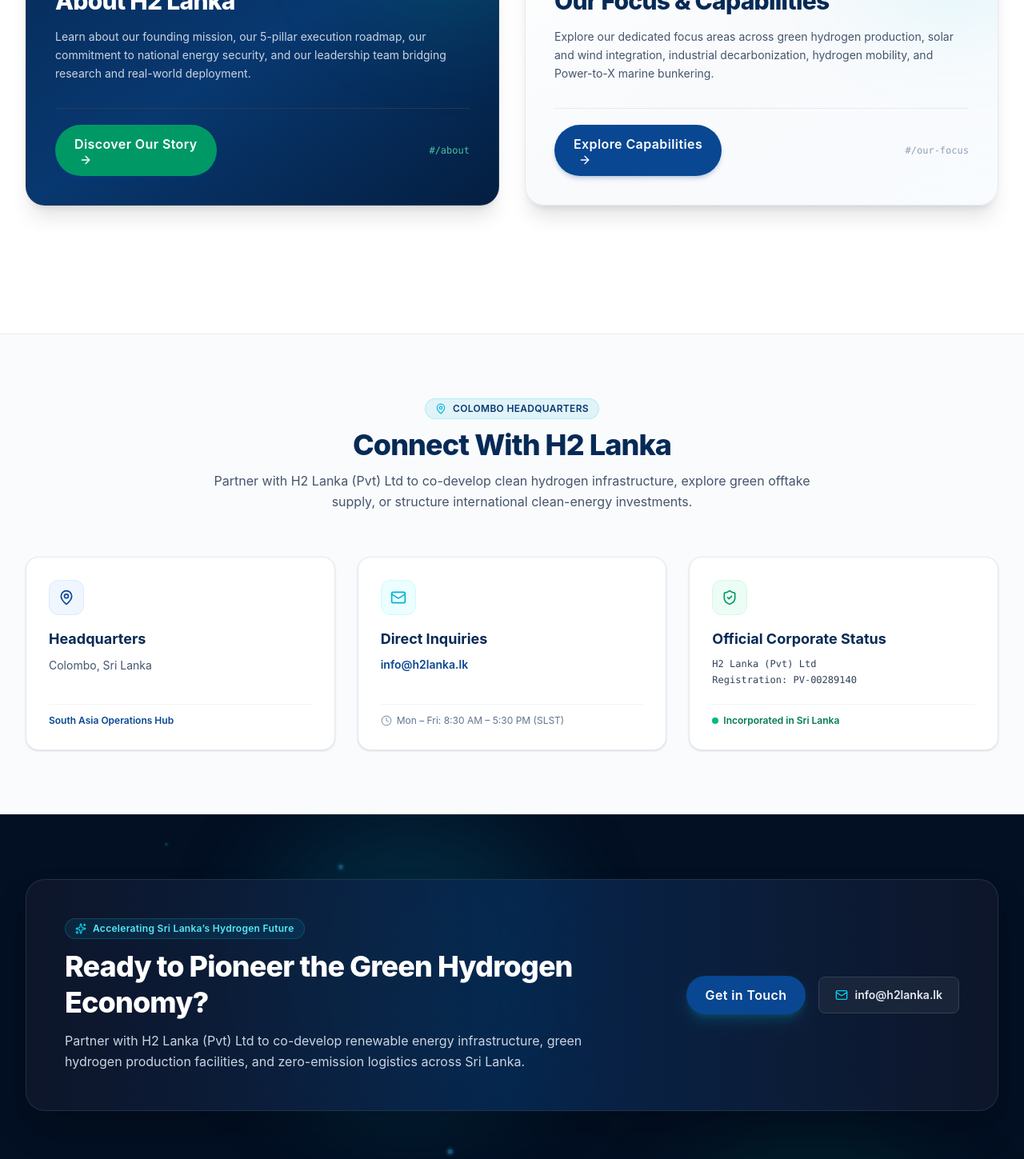
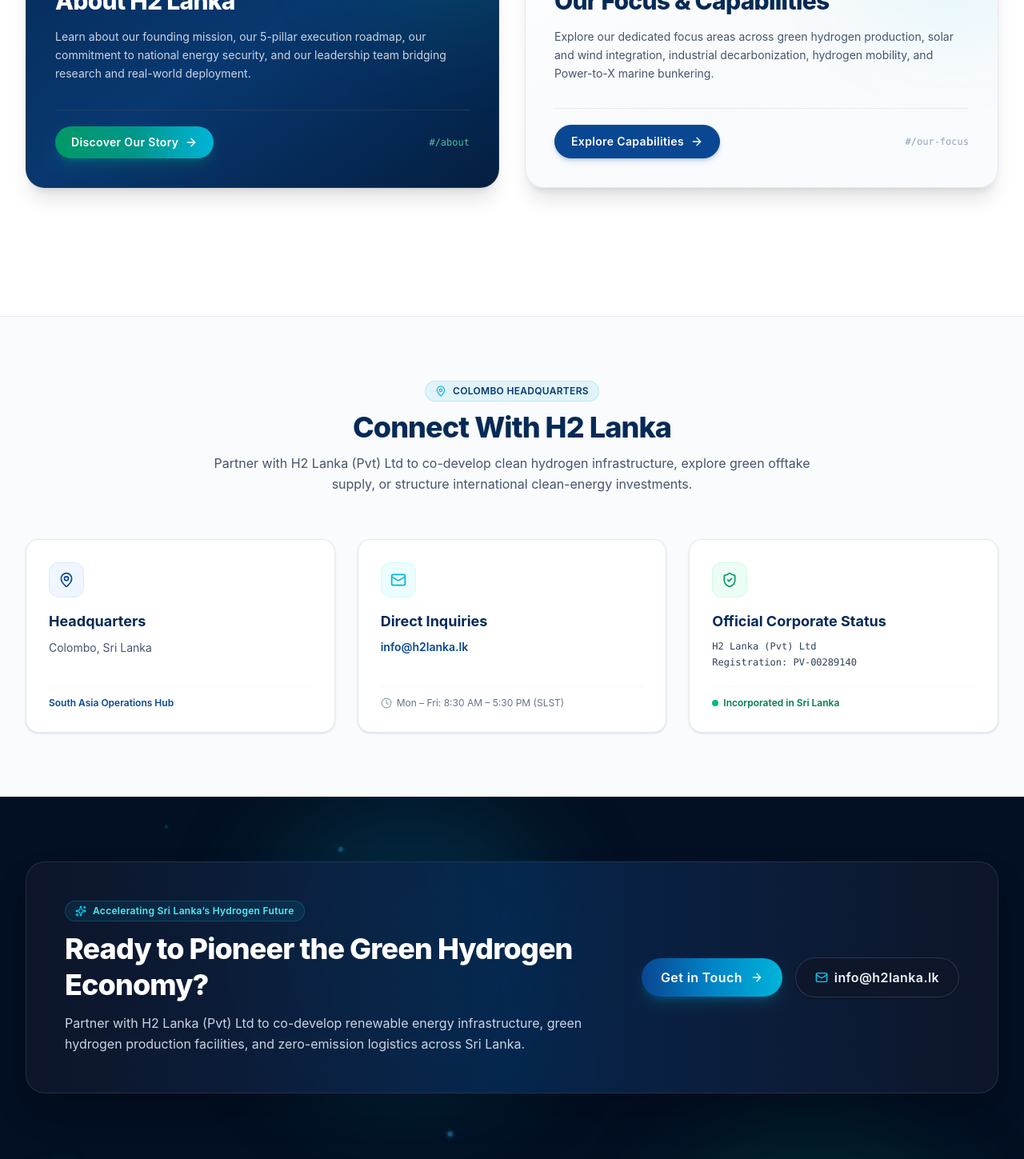
Before and after one commit to watt-soft/h2lanka.lk, a React (Vite) app: page / in a window 1280 px wide. Shown: the part 1300-2749 px from the top of the page at 80% size. Built offline with nearby package versions, Linux system fonts and the light colour scheme.

Commit message:
All the buttons ressponsive issues fixed; common Button component improved to handle all buttons [#main]

```diff
--- a/src/components/about/ValueChainGrid.tsx
+++ b/src/components/about/ValueChainGrid.tsx
@@ -63,14 +63,14 @@
       </div>
 
       {/* Interactive Category Filter Tabs */}
-      <div className="flex flex-wrap items-center justify-center gap-2 sm:gap-3">
+      <div className="flex flex-wrap items-center justify-center gap-1.5 sm:gap-2.5">
         {filterTabs.map((tab) => (
           <button
             key={tab.id}
             type="button"
             onClick={() => setSelectedCategory(tab.id)}
             className={cn(
-              'relative px-4 py-2 rounded-full text-xs sm:text-sm font-semibold transition-all duration-200 flex items-center gap-2 focus:outline-none focus:ring-2 focus:ring-[#094792]',
+              'relative px-3 sm:px-4 py-1.5 sm:py-2 rounded-full text-xs sm:text-sm font-semibold transition-all duration-200 flex items-center gap-1.5 sm:gap-2 focus:outline-none focus:ring-2 focus:ring-[#094792] cursor-pointer whitespace-nowrap active:scale-95',
               selectedCategory === tab.id
                 ? 'bg-[#062A56] text-white shadow-md shadow-slate-900/10'
                 : 'bg-white text-slate-600 hover:text-[#062A56] hover:bg-slate-100/80 border border-slate-200/80'
@@ -79,7 +79,7 @@
             <span>{tab.label}</span>
             <span
               className={cn(
-                'px-1.5 py-0.2 rounded-full text-[11px] font-bold',
+                'px-1.5 py-0.5 rounded-full text-[10px] sm:text-[11px] font-bold',
                 selectedCategory === tab.id
                   ? 'bg-emerald-400 text-slate-950'
                   : 'bg-slate-100 text-slate-500'
--- a/src/components/common/Button.tsx
+++ b/src/components/common/Button.tsx
@@ -1,78 +1,148 @@
 import React from 'react';
-import { motion } from 'framer-motion';
+import { motion, type HTMLMotionProps } from 'framer-motion';
 import { ArrowRight } from 'lucide-react';
 import { cn } from '../../utils/cn';
 
-interface ButtonProps extends React.ButtonHTMLAttributes<HTMLButtonElement> {
-  variant?: 'primary' | 'secondary' | 'outline' | 'ghost';
-  size?: 'sm' | 'md' | 'lg';
+export type ButtonVariant =
+  | 'primary'
+  | 'secondary'
+  | 'gradient'
+  | 'emerald'
+  | 'outline'
+  | 'glass'
+  | 'dark'
+  | 'ghost';
+
+export type ButtonSize = 'xs' | 'sm' | 'md' | 'lg';
+
+interface BaseButtonProps {
+  variant?: ButtonVariant;
+  size?: ButtonSize;
+  icon?: React.ReactNode;
+  iconPosition?: 'left' | 'right';
   showArrow?: boolean;
+  fullWidth?: boolean | 'mobile';
+  mobileText?: string;
   children: React.ReactNode;
-  href?: string;
+  className?: string;
 }
+
+type MotionAnchorProps = Omit<HTMLMotionProps<'a'>, keyof BaseButtonProps | 'href'>;
+type MotionButtonProps = Omit<HTMLMotionProps<'button'>, keyof BaseButtonProps>;
+
+export type ButtonProps = BaseButtonProps &
+  (
+    | ({ href: string } & MotionAnchorProps)
+    | ({ href?: undefined } & MotionButtonProps)
+  );
 
 export const Button: React.FC<ButtonProps> = ({
   variant = 'primary',
   size = 'md',
+  icon,
+  iconPosition = 'left',
   showArrow = false,
+  fullWidth = false,
+  mobileText,
   children,
-  className,
+  className = '',
   href,
-  onClick,
-  ...props
+  ...restProps
 }) => {
   const baseStyles =
-    'relative inline-flex items-center justify-center font-medium rounded-full transition-all duration-300 focus:outline-none focus:ring-2 focus:ring-offset-2 select-none cursor-pointer group';
+    'relative inline-flex items-center justify-center font-semibold rounded-full transition-all duration-300 focus:outline-none focus:ring-2 focus:ring-offset-2 select-none cursor-pointer group whitespace-nowrap active:scale-[0.98] disabled:opacity-50 disabled:pointer-events-none';
 
-  const sizeStyles = {
-    sm: 'text-xs px-4 py-2 gap-1.5',
-    md: 'text-sm sm:text-base px-6 py-2.5 sm:py-3 gap-2',
-    lg: 'text-base sm:text-lg px-8 py-3.5 gap-2.5',
+  const sizeStyles: Record<ButtonSize, string> = {
+    xs: 'text-[11px] sm:text-xs px-3.5 py-1.5 gap-1.5',
+    sm: 'text-xs sm:text-sm px-4 sm:px-5 py-2 sm:py-2.5 gap-1.5',
+    md: 'text-xs sm:text-sm md:text-base px-5 sm:px-6 py-2.5 sm:py-3 gap-2',
+    lg: 'text-sm sm:text-base md:text-lg px-6 sm:px-8 py-3 sm:py-3.5 gap-2.5',
   };
 
-  const variantStyles = {
+  const widthStyles =
+    fullWidth === true
+      ? 'w-full'
+      : fullWidth === 'mobile'
+        ? 'w-full sm:w-auto'
+        : 'w-auto';
+
+  const variantStyles: Record<ButtonVariant, string> = {
     primary:
-      'bg-[#094792] hover:bg-[#073770] text-white shadow-md shadow-[#094792]/20 hover:shadow-lg hover:shadow-[#094792]/30 focus:ring-[#094792]',
+      'bg-[#094792] hover:bg-[#073770] text-white shadow-md shadow-[#094792]/20 hover:shadow-lg hover:shadow-[#094792]/30 focus:ring-[#094792] border border-[#094792]',
     secondary:
-      'bg-white hover:bg-slate-50 text-[#083870] border border-[#094792] shadow-sm hover:shadow-md focus:ring-[#094792]',
+      'bg-white hover:bg-slate-50 text-[#083870] border border-[#094792] shadow-xs hover:shadow-md focus:ring-[#094792]',
+    gradient:
+      'bg-gradient-to-r from-[#094792] via-[#0284C7] to-[#00B4D8] hover:from-[#083870] hover:via-[#0275B1] hover:to-[#38BDF8] text-white shadow-lg shadow-cyan-500/20 hover:shadow-xl hover:shadow-cyan-500/30 border-0 focus:ring-cyan-400',
+    emerald:
+      'bg-gradient-to-r from-emerald-600 via-teal-600 to-[#00B4D8] hover:from-emerald-500 hover:via-teal-500 hover:to-[#38BDF8] text-white shadow-lg shadow-emerald-500/20 hover:shadow-xl hover:shadow-emerald-500/30 border-0 focus:ring-emerald-400',
+    glass:
+      'bg-white/10 hover:bg-white/20 border border-white/25 hover:border-white/40 text-white backdrop-blur-md shadow-sm hover:shadow-md focus:ring-white',
+    dark:
+      'bg-slate-900/90 hover:bg-slate-800 border border-slate-700/80 hover:border-slate-600 text-slate-100 hover:text-white shadow-sm hover:shadow-md focus:ring-slate-500',
     outline:
-      'bg-transparent hover:bg-white/10 text-white border border-white/60 focus:ring-white',
+      'bg-transparent hover:bg-white/10 text-white border border-white/60 hover:border-white focus:ring-white',
     ghost:
       'bg-transparent hover:bg-slate-100 text-[#083870] focus:ring-slate-300',
   };
 
-  const content = (
+  const renderedContent = (
     <>
-      <span className="tracking-wide">{children}</span>
+      {icon && iconPosition === 'left' && (
+        <span className="shrink-0 flex items-center">{icon}</span>
+      )}
+
+      {mobileText ? (
+        <>
+          <span className="hidden sm:inline tracking-wide">{children}</span>
+          <span className="sm:hidden tracking-wide">{mobileText}</span>
+        </>
+      ) : (
+        <span className="tracking-wide">{children}</span>
+      )}
+
+      {icon && iconPosition === 'right' && (
+        <span className="shrink-0 flex items-center">{icon}</span>
+      )}
+
       {showArrow && (
-        <ArrowRight className="w-4 h-4 transition-transform duration-300 group-hover:translate-x-1 shrink-0" />
+        <ArrowRight className="w-4 h-4 transition-transform duration-300 group-hover:translate-x-1 shrink-0 ml-0.5" />
       )}
     </>
   );
 
-  if (href) {
+  const combinedClasses = cn(
+    baseStyles,
+    sizeStyles[size],
+    variantStyles[variant],
+    widthStyles,
+    className
+  );
+
+  if (href !== undefined) {
+    const anchorProps = restProps as MotionAnchorProps;
     return (
       <motion.a
         href={href}
         whileHover={{ scale: 1.02 }}
         whileTap={{ scale: 0.98 }}
-        className={cn(baseStyles, sizeStyles[size], variantStyles[variant], className)}
+        className={combinedClasses}
+        {...anchorProps}
       >
-        {content}
+        {renderedContent}
       </motion.a>
     );
   }
 
+  const buttonProps = restProps as MotionButtonProps;
   return (
     <motion.button
-      type={props.type || 'button'}
+      type={buttonProps.type || 'button'}
       whileHover={{ scale: 1.02 }}
       whileTap={{ scale: 0.98 }}
-      onClick={onClick}
-      disabled={props.disabled}
-      className={cn(baseStyles, sizeStyles[size], variantStyles[variant], className)}
+      className={combinedClasses}
+      {...buttonProps}
     >
-      {content}
+      {renderedContent}
     </motion.button>
   );
 };
--- a/src/components/focus/FocusCTA.tsx
+++ b/src/components/focus/FocusCTA.tsx
@@ -1,6 +1,6 @@
 import React from 'react';
 import { motion } from 'framer-motion';
-import { Sparkles, ArrowRight, Handshake } from 'lucide-react';
+import { Sparkles, Handshake } from 'lucide-react';
 import Button from '../common/Button';
 
 export const FocusCTA: React.FC = () => {
@@ -10,17 +10,17 @@
       whileInView={{ opacity: 1, y: 0 }}
       viewport={{ once: true, margin: '-40px' }}
       transition={{ duration: 0.6 }}
-      className="relative rounded-3xl p-8 sm:p-12 lg:p-14 bg-gradient-to-r from-[#062A56] via-[#083870] to-[#041E40] text-white shadow-2xl border border-slate-700/60 overflow-hidden"
+      className="relative rounded-3xl p-6 sm:p-10 lg:p-14 bg-gradient-to-r from-[#062A56] via-[#083870] to-[#041E40] text-white shadow-2xl border border-slate-700/60 overflow-hidden"
     >
       {/* Background Radial Glow Blobs */}
       <div className="absolute -top-24 -right-24 w-88 h-88 rounded-full bg-cyan-500/15 blur-3xl pointer-events-none" />
       <div className="absolute -bottom-24 -left-24 w-88 h-88 rounded-full bg-emerald-500/15 blur-3xl pointer-events-none" />
 
-      <div className="relative z-10 flex flex-col lg:flex-row lg:items-center lg:justify-between gap-8">
-        <div className="max-w-2xl space-y-4">
-          <div className="inline-flex items-center gap-2 px-3 py-1 rounded-full bg-cyan-500/20 text-cyan-300 border border-cyan-400/30 text-xs font-semibold tracking-wide">
-            <Sparkles className="w-3.5 h-3.5 text-cyan-400" />
-            <span>PARTNER WITH H2 LANKA</span>
+      <div className="relative z-10 flex flex-col lg:flex-row lg:items-center lg:justify-between gap-6 sm:gap-8">
+        <div className="max-w-2xl space-y-3 sm:space-y-4">
+          <div className="inline-flex items-center gap-1.5 sm:gap-2 px-3 py-1 rounded-full bg-cyan-500/20 text-cyan-300 border border-cyan-400/30 text-[11px] sm:text-xs font-semibold tracking-wide max-w-full">
+            <Sparkles className="w-3.5 h-3.5 text-cyan-400 shrink-0" />
+            <span className="truncate">PARTNER WITH H2 LANKA</span>
           </div>
 
           <h3 className="text-2xl sm:text-3xl lg:text-4xl font-extrabold text-white tracking-tight leading-tight">
@@ -32,24 +32,26 @@
           </p>
         </div>
 
-        <div className="flex flex-wrap items-center gap-4 shrink-0">
+        <div className="flex flex-col sm:flex-row items-stretch sm:items-center gap-3 sm:gap-4 w-full lg:w-auto shrink-0 pt-2 lg:pt-0">
           <Button
-            variant="primary"
+            variant="gradient"
             size="md"
             href="#/partners"
-            className="px-6 py-3 font-semibold shadow-lg shadow-cyan-500/20 bg-gradient-to-r from-[#094792] to-[#00B4D8] hover:from-[#083870] hover:to-[#38BDF8] text-white border-0"
+            fullWidth="mobile"
+            icon={<Handshake className="w-4 h-4" />}
           >
-            <Handshake className="w-4 h-4 mr-2" />
-            <span>Partner With Us</span>
+            Partner With Us
           </Button>
 
-          <a
+          <Button
+            variant="glass"
+            size="md"
             href="#/contact"
-            className="inline-flex items-center gap-2 px-6 py-3 rounded-full bg-white/10 hover:bg-white/20 border border-white/20 text-white text-sm font-semibold transition-all duration-200 group"
+            fullWidth="mobile"
+            showArrow
           >
-            <span>Get in Touch</span>
-            <ArrowRight className="w-4 h-4 group-hover:translate-x-1 transition-transform duration-200" />
-          </a>
+            Get in Touch
+          </Button>
         </div>
       </div>
     </motion.div>
--- a/src/components/focus/FocusHeader.tsx
+++ b/src/components/focus/FocusHeader.tsx
@@ -72,7 +72,7 @@
         whileInView={{ opacity: 1, y: 0 }}
         viewport={{ once: true }}
         transition={{ duration: 0.6, delay: 0.3 }}
-        className="pt-2 flex flex-wrap items-center justify-center gap-2 sm:gap-2.5"
+        className="pt-2 flex flex-wrap items-center justify-center gap-1.5 sm:gap-2.5"
       >
         {clusterTabs.map((tab) => {
           const isSelected = selectedCluster === tab.id;
@@ -82,7 +82,7 @@
               type="button"
               onClick={() => onSelectCluster(tab.id)}
               className={cn(
-                'relative px-4 py-2 rounded-full text-xs sm:text-sm font-semibold transition-all duration-200 flex items-center gap-2 focus:outline-none focus:ring-2 focus:ring-[#094792] cursor-pointer',
+                'relative px-3 sm:px-4 py-1.5 sm:py-2 rounded-full text-xs sm:text-sm font-semibold transition-all duration-200 flex items-center gap-1.5 sm:gap-2 focus:outline-none focus:ring-2 focus:ring-[#094792] cursor-pointer whitespace-nowrap active:scale-95',
                 isSelected
                   ? 'bg-[#062A56] text-white shadow-md shadow-slate-900/15'
                   : 'bg-white text-slate-600 hover:text-[#062A56] hover:bg-slate-100/80 border border-slate-200/90'
@@ -91,7 +91,7 @@
               <span>{tab.label}</span>
               <span
                 className={cn(
-                  'px-1.5 py-0.2 rounded-full text-[11px] font-bold',
+                  'px-1.5 py-0.5 rounded-full text-[10px] sm:text-[11px] font-bold',
                   isSelected
                     ? 'bg-cyan-400 text-slate-950'
                     : 'bg-slate-100 text-slate-500'
--- a/src/components/hero/HeroContent.tsx
+++ b/src/components/hero/HeroContent.tsx
@@ -63,14 +63,14 @@
       {/* Action Buttons */}
       <motion.div
         variants={itemVariants}
-        className="mt-8 sm:mt-10 flex flex-wrap items-center gap-4 sm:gap-5"
+        className="mt-8 sm:mt-10 flex flex-col sm:flex-row items-stretch sm:items-center gap-3.5 sm:gap-5 w-full sm:w-auto"
       >
         <Button
           variant="primary"
           size="md"
           href="#/about"
           showArrow
-          className="px-7 py-3 font-semibold"
+          fullWidth="mobile"
         >
           About Us
         </Button>
@@ -80,7 +80,7 @@
           size="md"
           href="#/our-focus"
           showArrow
-          className="px-7 py-3 font-semibold"
+          fullWidth="mobile"
         >
           Our Focus
         </Button>
--- a/src/components/layout/Footer.tsx
+++ b/src/components/layout/Footer.tsx
@@ -52,22 +52,25 @@
               </p>
             </div>
 
-            <div className="flex flex-wrap items-center gap-4 shrink-0">
+            <div className="flex flex-col sm:flex-row items-stretch sm:items-center gap-3 sm:gap-4 w-full lg:w-auto shrink-0 pt-2 lg:pt-0">
               <Button
-                variant="primary"
+                variant="gradient"
                 size="md"
                 href="#/contact"
-                className="px-6 py-3 font-semibold shadow-lg shadow-cyan-500/20"
+                fullWidth="mobile"
+                showArrow
               >
                 Get in Touch
               </Button>
-              <a
+              <Button
+                variant="dark"
+                size="md"
                 href="mailto:info@h2lanka.lk"
-                className="inline-flex items-center gap-2 px-5 py-3 rounded-lg bg-slate-800/80 hover:bg-slate-700/80 border border-slate-700 text-slate-200 hover:text-white text-sm font-semibold transition-all duration-200"
+                fullWidth="mobile"
+                icon={<Mail className="w-4 h-4 text-cyan-400" />}
               >
-                <Mail className="w-4 h-4 text-cyan-400" />
-                <span>info@h2lanka.lk</span>
-              </a>
+                info@h2lanka.lk
+              </Button>
             </div>
           </div>
         </div>
--- a/src/components/layout/MobileNav.tsx
+++ b/src/components/layout/MobileNav.tsx
@@ -70,10 +70,11 @@
 
             <div className="pt-2">
               <Button
-                variant="primary"
+                variant="gradient"
                 size="md"
                 href="#/contact"
-                className="w-full justify-center"
+                fullWidth
+                showArrow
                 onClick={() => {
                   onSelectSection?.('#/contact');
                   onClose();
--- a/src/components/layout/Navbar.tsx
+++ b/src/components/layout/Navbar.tsx
@@ -100,10 +100,9 @@
           <div className="hidden lg:flex items-center">
             <Button
               variant="primary"
-              size="md"
+              size="sm"
               href="#/contact"
               onClick={() => onNavigate?.('#/contact')}
-              className="text-sm px-6 py-2.5 font-medium"
             >
               Get in Touch
             </Button>
--- a/src/pages/HomePage.tsx
+++ b/src/pages/HomePage.tsx
@@ -7,7 +7,6 @@
   Mail,
   Clock,
   ShieldCheck,
-  ArrowRight,
   Sparkles,
 } from 'lucide-react';
 import Hero from '../components/hero/Hero';
@@ -72,15 +71,15 @@
                 </p>
               </div>
 
-              <div className="relative z-10 mt-8 pt-5 border-t border-slate-700/70 flex items-center justify-between">
+              <div className="relative z-10 mt-8 pt-5 border-t border-slate-700/70 flex items-center justify-between gap-3">
                 <Button
-                  variant="primary"
-                  size="md"
+                  variant="emerald"
+                  size="sm"
                   href="#/about"
-                  className="px-6 py-2.5 text-sm font-semibold shadow-md bg-emerald-600 hover:bg-emerald-500 text-white border-0"
+                  showArrow
+                  fullWidth="mobile"
                 >
-                  <span>Discover Our Story</span>
-                  <ArrowRight className="w-4 h-4 ml-1.5" />
+                  Discover Our Story
                 </Button>
                 <span className="text-xs font-mono text-emerald-300/80 hidden sm:inline-block">#/about</span>
               </div>
@@ -111,15 +110,15 @@
                 </p>
               </div>
 
-              <div className="relative z-10 mt-8 pt-5 border-t border-slate-200/80 flex items-center justify-between">
+              <div className="relative z-10 mt-8 pt-5 border-t border-slate-200/80 flex items-center justify-between gap-3">
                 <Button
                   variant="primary"
-                  size="md"
+                  size="sm"
                   href="#/our-focus"
-                  className="px-6 py-2.5 text-sm font-semibold shadow-md bg-[#094792] hover:bg-[#083870] text-white border-0"
+                  showArrow
+                  fullWidth="mobile"
                 >
-                  <span>Explore Capabilities</span>
-                  <ArrowRight className="w-4 h-4 ml-1.5" />
+                  Explore Capabilities
                 </Button>
                 <span className="text-xs font-mono text-slate-400 hidden sm:inline-block">#/our-focus</span>
               </div>
--- a/src/pages/PartnersPage.tsx
+++ b/src/pages/PartnersPage.tsx
@@ -8,7 +8,6 @@
   Building2,
   CheckCircle2,
   Mail,
-  ArrowRight,
 } from 'lucide-react';
 import Container from '../components/layout/Container';
 import Button from '../components/common/Button';
@@ -179,24 +178,27 @@
                 </p>
               </div>
 
-              <div className="flex flex-wrap items-center gap-4 shrink-0">
+              <div className="flex flex-col sm:flex-row items-stretch sm:items-center gap-3 sm:gap-4 w-full lg:w-auto shrink-0 pt-2 lg:pt-0">
                 <Button
-                  variant="primary"
+                  variant="gradient"
                   size="md"
                   href="#/contact"
-                  className="px-6 py-3 font-semibold shadow-lg shadow-cyan-500/20 bg-gradient-to-r from-[#094792] to-[#00B4D8] hover:from-[#083870] hover:to-[#38BDF8] text-white border-0"
+                  fullWidth="mobile"
+                  icon={<Mail className="w-4 h-4" />}
+                  mobileText="Contact Alliances"
                 >
-                  <Mail className="w-4 h-4 mr-2" />
-                  <span>Contact Our Alliances Team</span>
+                  Contact Our Alliances Team
                 </Button>
 
-                <a
+                <Button
+                  variant="glass"
+                  size="md"
                   href="#/our-focus"
-                  className="inline-flex items-center gap-2 px-6 py-3 rounded-full bg-white/10 hover:bg-white/20 border border-white/20 text-white text-sm font-semibold transition-all duration-200 group"
+                  fullWidth="mobile"
+                  showArrow
                 >
-                  <span>Explore Capabilities</span>
-                  <ArrowRight className="w-4 h-4 group-hover:translate-x-1 transition-transform duration-200" />
-                </a>
+                  Explore Capabilities
+                </Button>
               </div>
             </div>
           </motion.div>
```
Also changed, not shown: src/components/about/AboutCTA.tsx (+18 -15 lines).
